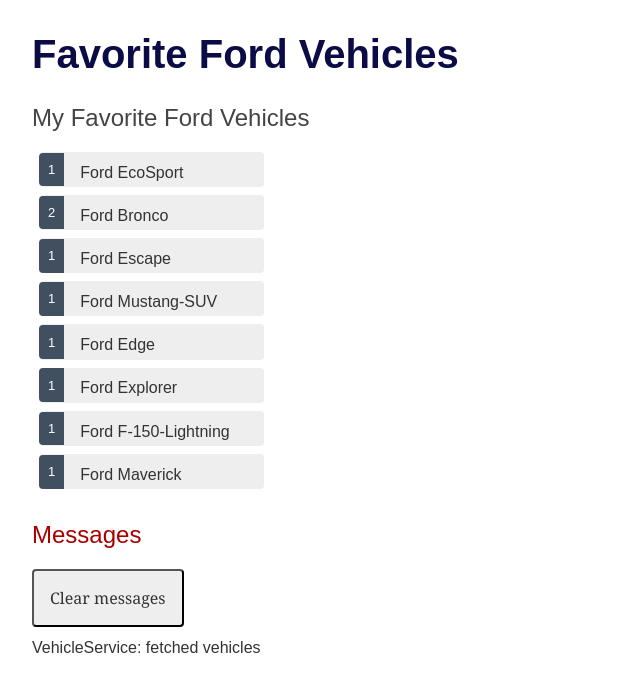
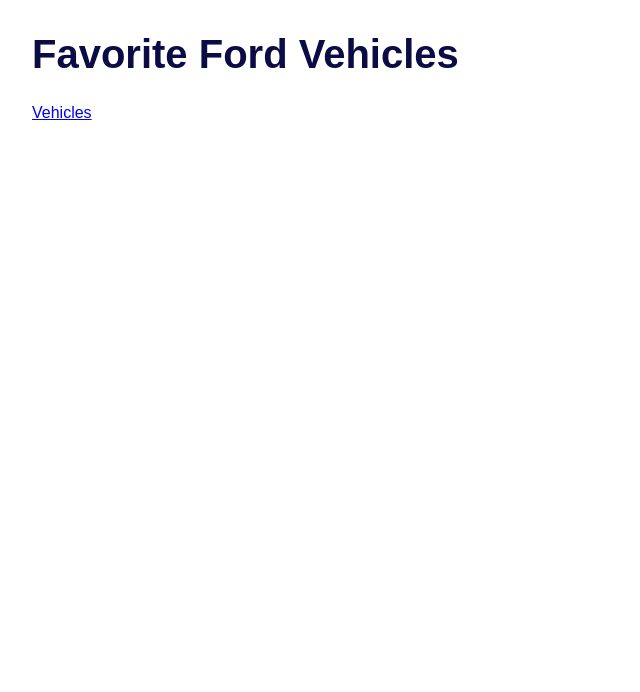
Before and after one commit to Daysired/angular-favorite-ford-vehicles, an Angular app: page / in a window 1280 px wide. Shown: the top 692 px of the page, without its empty margins (0-640 px from the left). Built offline with nearby package versions, Linux system fonts and the light colour scheme.

Commit message:
added RouterOutlet and a navigation link to the AppComponent html

```diff
--- a/src/app/app.component.html
+++ b/src/app/app.component.html
@@ -1,3 +1,7 @@
 <h1>{{title}}</h1>
-<app-vehicles></app-vehicles>
+<nav>
+  <a routerLink="/vehicles">Vehicles</a>
+</nav>
+
+<router-outlet></router-outlet>
 <app-messages></app-messages>
```
